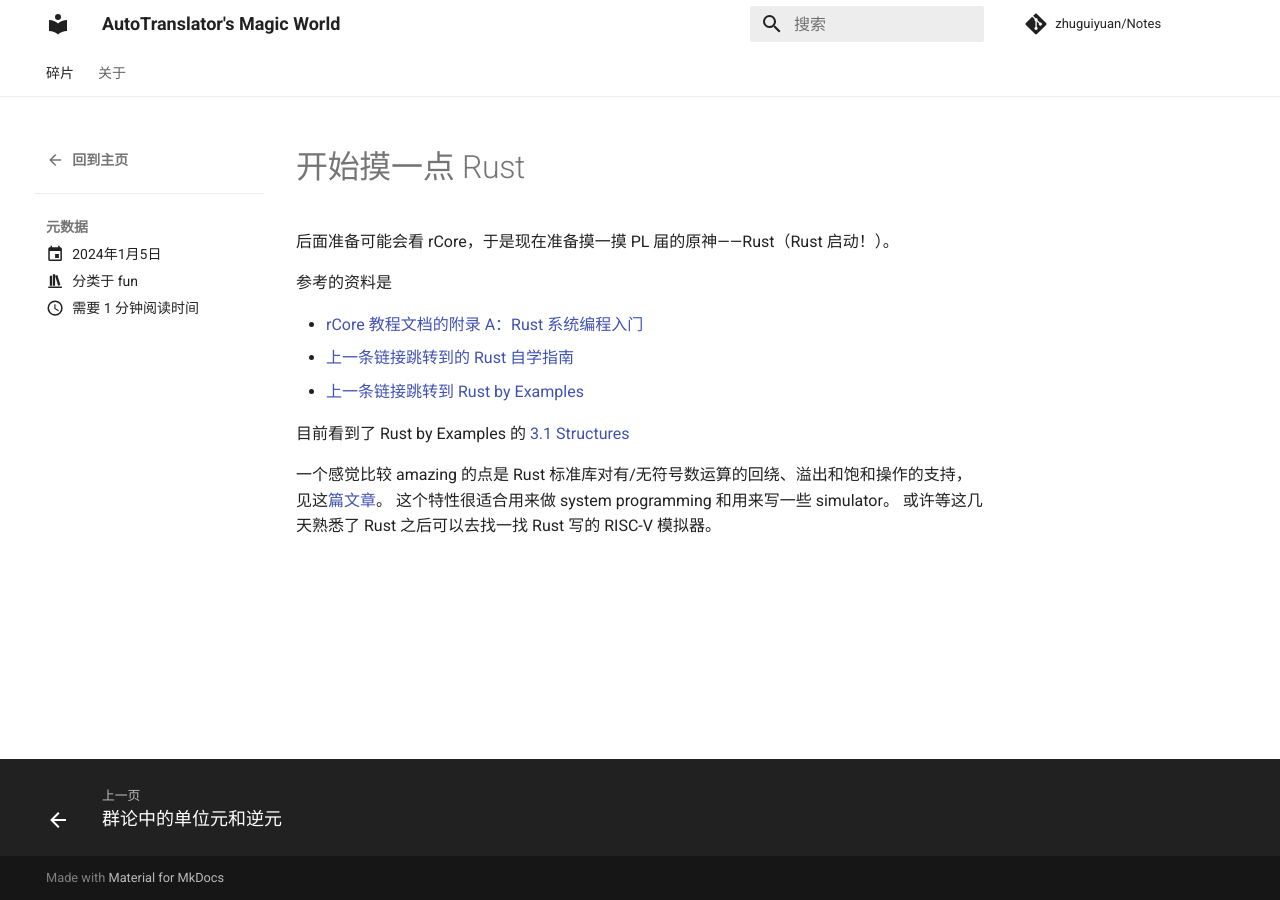
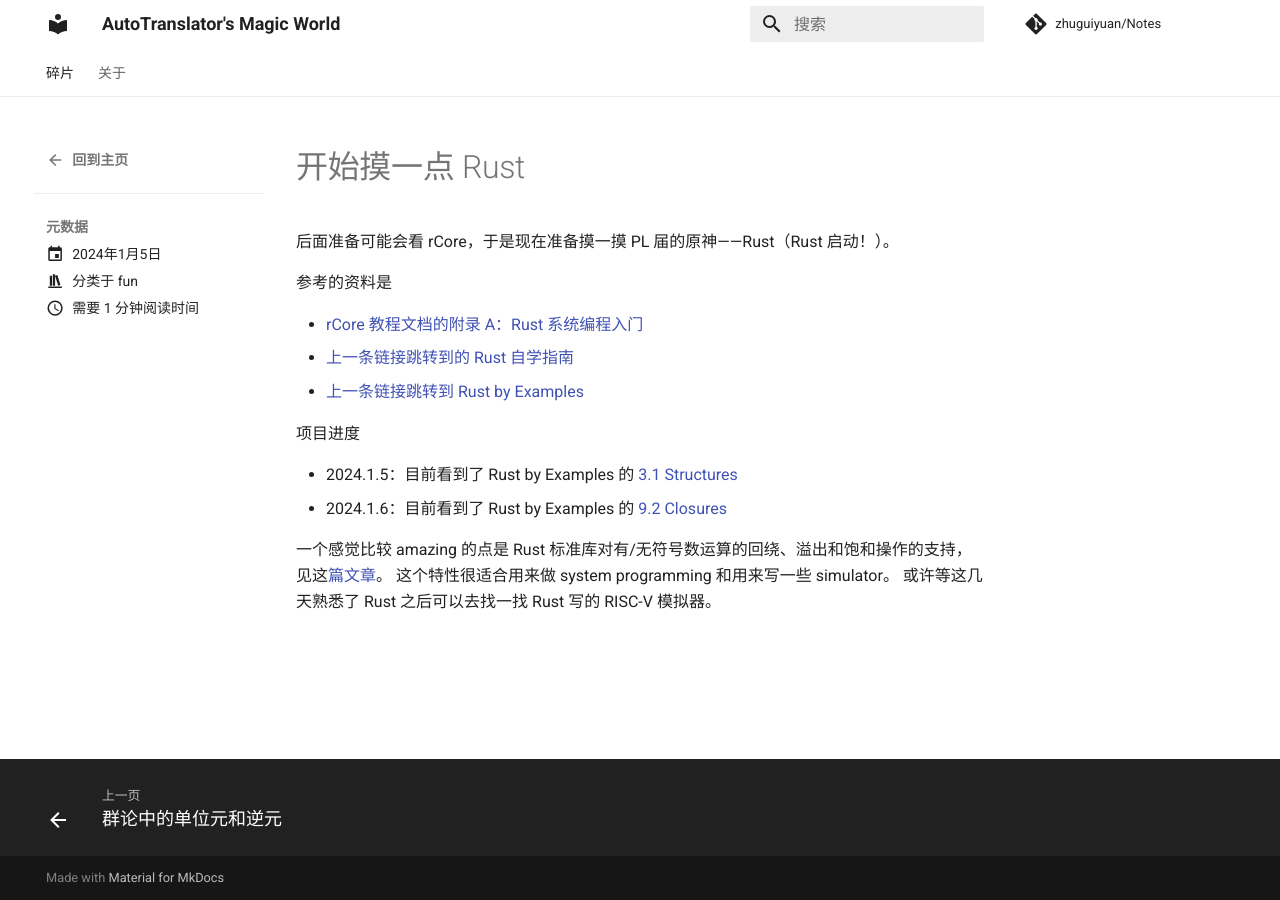
Before and after one commit to zhuguiyuan/Notes, an MkDocs documentation site: the page built from docs/posts/[20240105] 开始摸一点 Rust.md, in a window 1280 px wide. Built offline with MkDocs 1.6.1 and Material for MkDocs 9.7.7, drawn with Linux system fonts in a browser that asks for light colours; comment, search, counter and statistics services are not loaded.

Commit message:
Update the progress.

```diff
--- a/docs/posts/[20240105] 开始摸一点 Rust.md
+++ b/docs/posts/[20240105] 开始摸一点 Rust.md
@@ -14,7 +14,10 @@ categories:
 - [上一条链接跳转到的 Rust 自学指南](https://github.com/rcore-os/rCore/wiki/os-tutorial-summer-of-code-2020#step-0-%E8%87%AA%E5%AD%A6rust%E7%BC%96%E7%A8%8B%E5%A4%A7%E7%BA%A67%E5%A4%A9)
 - [上一条链接跳转到 Rust by Examples](https://doc.rust-lang.org/rust-by-example/index.html)
 
-目前看到了 Rust by Examples 的 [3.1 Structures](https://doc.rust-lang.org/rust-by-example/custom_types/structs.html)
+项目进度
+
+- 2024.1.5：目前看到了 Rust by Examples 的 [3.1 Structures](https://doc.rust-lang.org/rust-by-example/custom_types/structs.html)
+- 2024.1.6：目前看到了 Rust by Examples 的 [9.2 Closures](https://doc.rust-lang.org/rust-by-example/fn/closures.html)
 
 <!-- more -->
 
```
